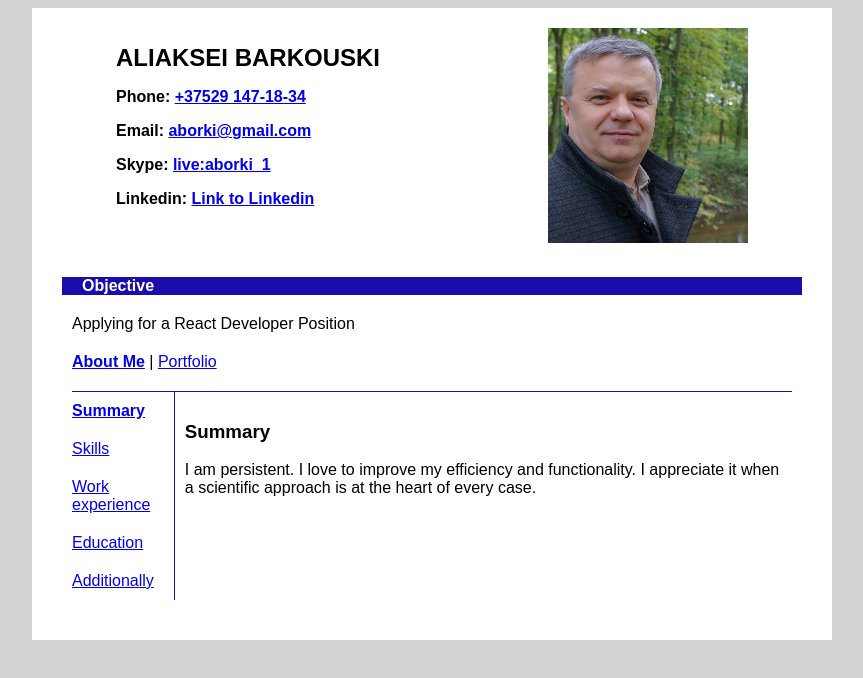
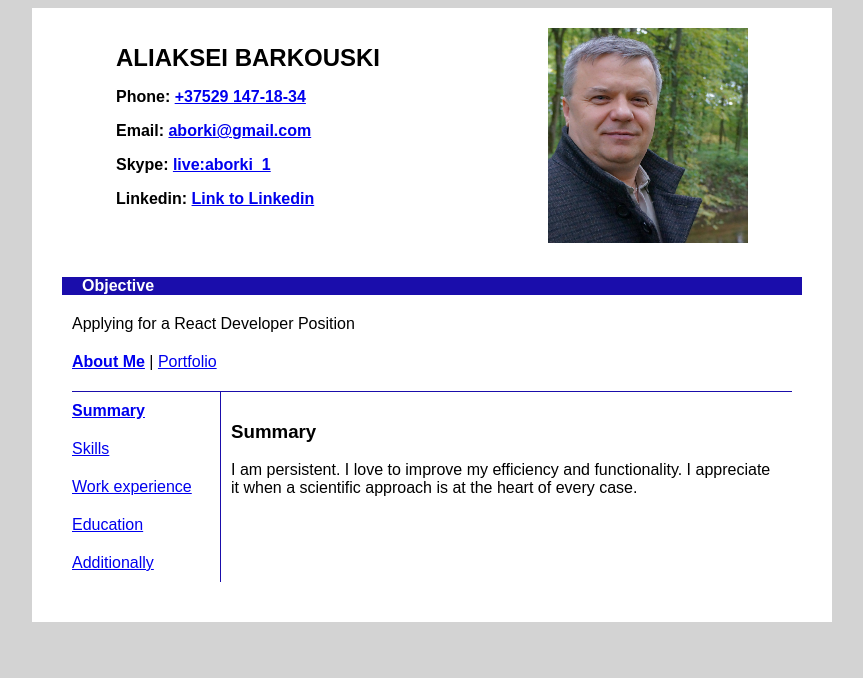
Before and after one commit to Aleksey-Bor/singlePageCV, a React (Create React App) app: page /aboutme/1 in a window 1280 px wide. Shown: the top 678 px of the page, without its empty margins (208-1071 px from the left). Built offline with nearby package versions, Linux system fonts and the light colour scheme.

Commit message:
Fixed width for nav-links

```diff
--- a/src/App.css
+++ b/src/App.css
@@ -65,6 +65,7 @@
 .nav-link {
   display: block;
   padding: 10px 0;
+  min-width: 128px;
 }
 
 .active {
--- a/src/features/initialStateCreator.js
+++ b/src/features/initialStateCreator.js
@@ -177,8 +177,6 @@ const slice = createSlice({
         id: 2,
         context:
           "RETOART - is my first work that I did completely by myself in February 2020. Everything from design to content was created by me. It was a real business card site for real-life photo retouchers.",
-        notes:
-          "* - At this stage of project development, responsive design is not a priority and will be added at the end of the project.",
         skilLsLabel:
           "The following skills and concepts were applied in the project",
         skillsList: [
```
